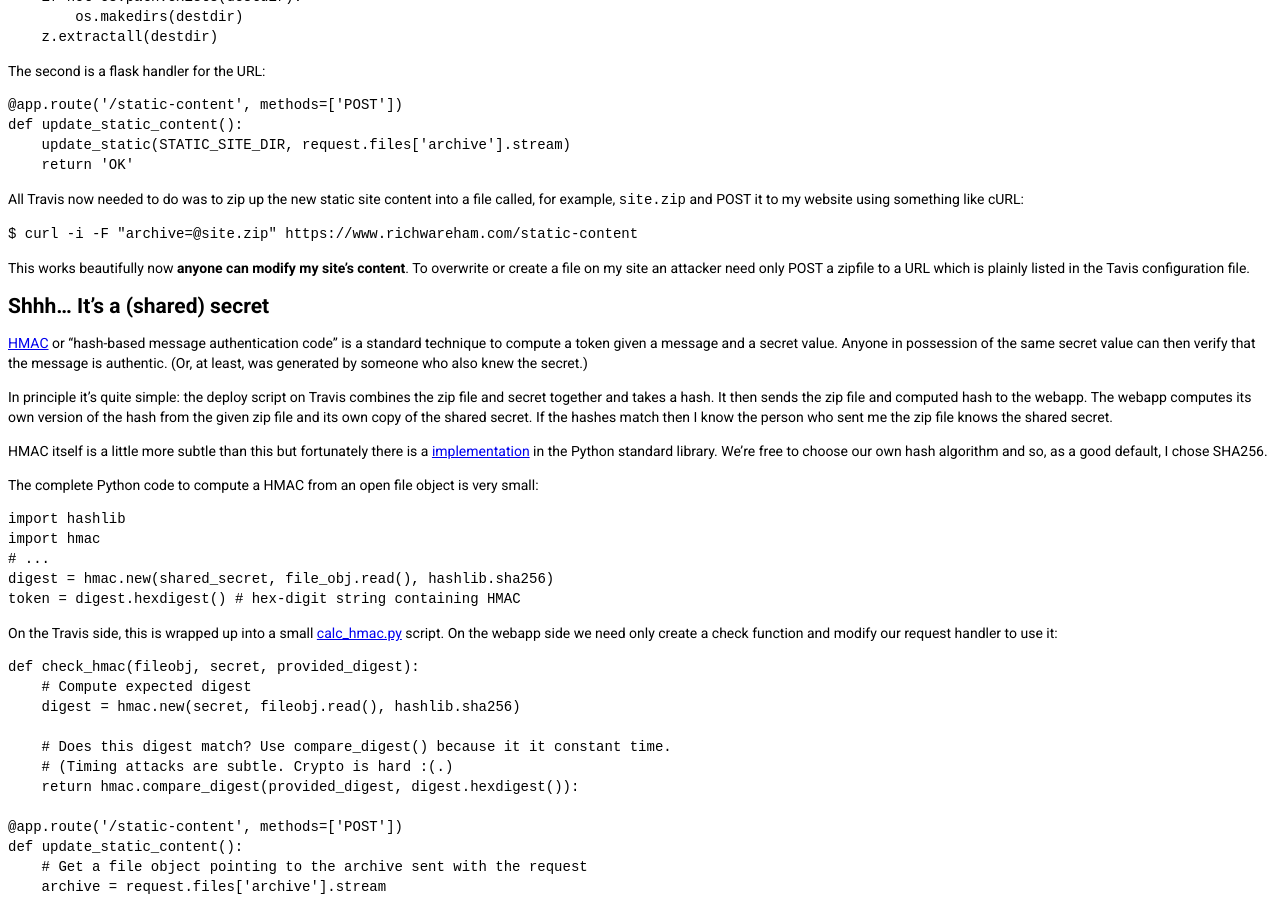
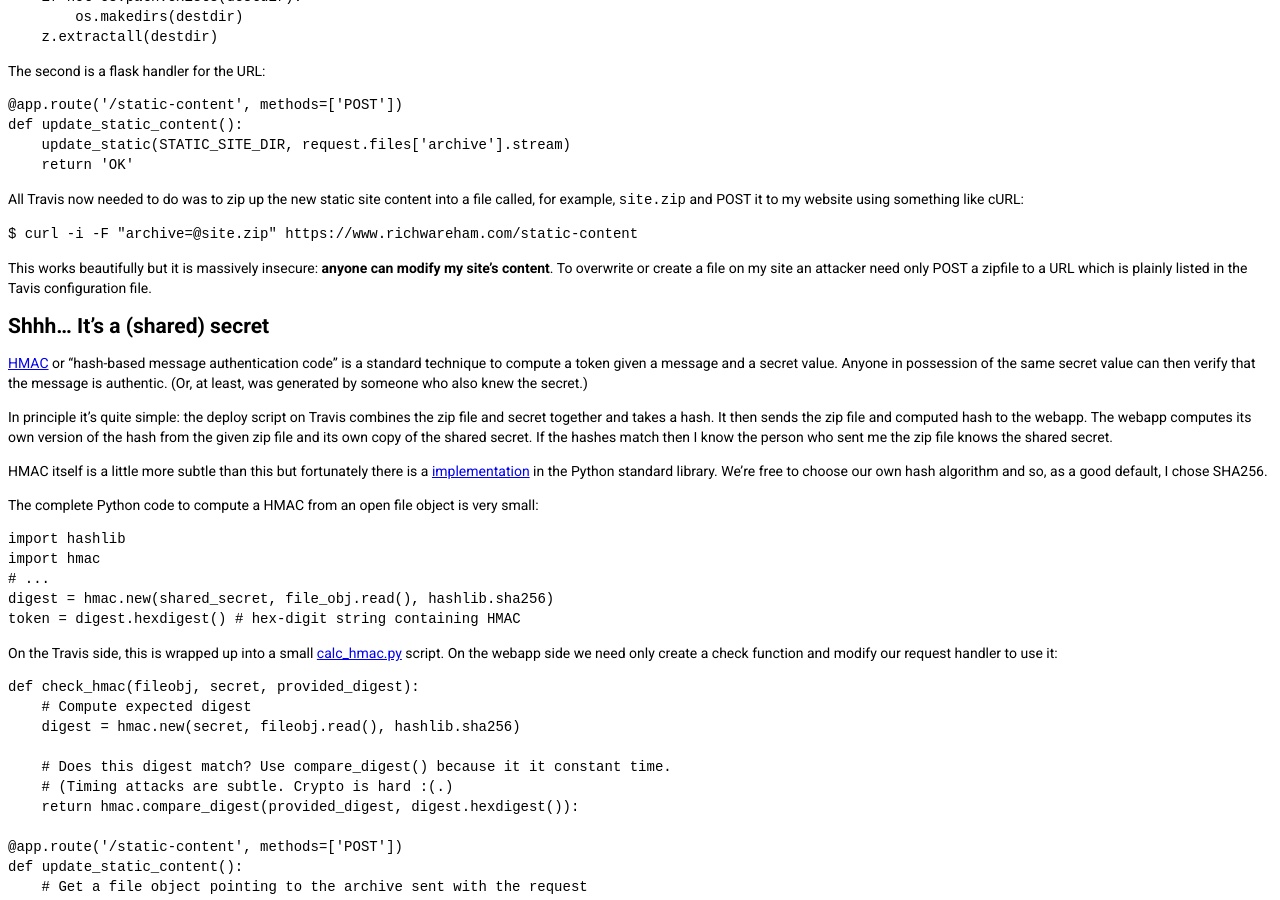
Before and after one commit to rjw57/richwareham.com-static, a Jekyll site: the page built from _posts/2014-09-02-hmac-securely-updating-my-website-from-travis.md, in a window 1280 px wide and 900 px high, scrolled down 920 px. Built offline with Jekyll 4.4.1, drawn with Linux system fonts in a browser that asks for light colours; some web fonts are replaced; comment, search, counter and statistics services are not loaded.

Commit message:
hmac article: grammar fix

````diff
--- a/_posts/2014-09-02-hmac-securely-updating-my-website-from-travis.md
+++ b/_posts/2014-09-02-hmac-securely-updating-my-website-from-travis.md
@@ -105,9 +105,10 @@ something like cURL:
 $ curl -i -F "archive=@site.zip" https://www.richwareham.com/static-content
 ```
 
-This works beautifully now **anyone can modify my site's content**. To
-overwrite or create a file on my site an attacker need only POST a zipfile to a
-URL which is plainly listed in the Tavis configuration file.
+This works beautifully but it is massively insecure: **anyone can modify my
+site's content**. To overwrite or create a file on my site an attacker need
+only POST a zipfile to a URL which is plainly listed in the Tavis configuration
+file.
 
 # Shhh... It's a (shared) secret
 
````
